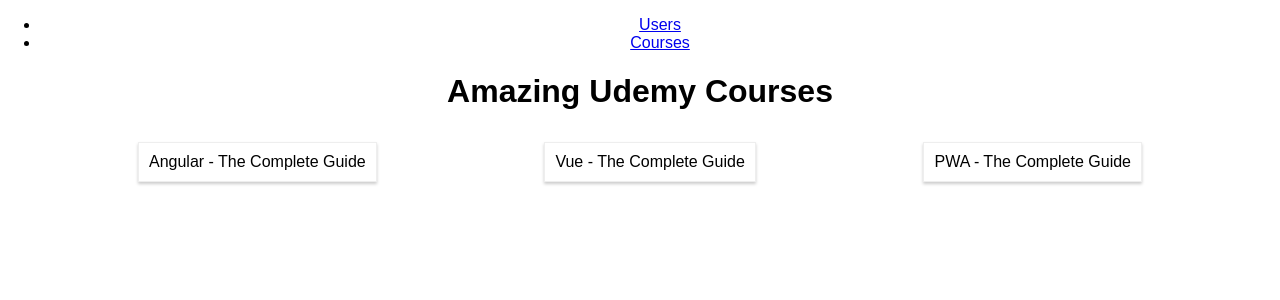
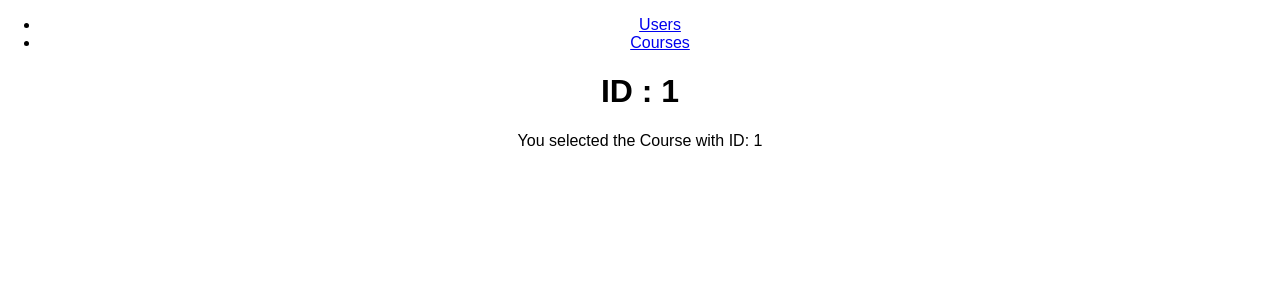
Before and after one commit to InclinedScorpio/react-routing-assignment, a React (Create React App) app: page /courses/1 in a window 1280 px wide. Shown: the top 300 px of the page. Built offline with nearby package versions, Linux system fonts and the light colour scheme.

Commit message:
Pass the course ID to the Course page and output it there

```diff
--- a/src/App.js
+++ b/src/App.js
@@ -1,8 +1,9 @@
 import React, { Component } from "react";
-import { Route, NavLink } from "react-router-dom";
+import { Route, NavLink, Switch } from "react-router-dom";
 
 import Courses from "./containers/Courses/Courses";
 import Users from "./containers/Users/Users";
+import Course from "./containers/Course/Course";
 
 class App extends Component {
 	render() {
@@ -26,8 +27,11 @@
 					</li>
 				</ul>
 
-				<Route path="/users" component={Users} />
-				<Route path="/courses" component={Courses} />
+				<Switch>
+					<Route path="/users" component={Users} />
+					<Route path="/courses" exact component={Courses} />
+					<Route path="/courses/:id" component={Course} />
+				</Switch>
 
 				{/* <ol style={{textAlign: 'left'}}>y
 
--- a/src/containers/Course/Course.js
+++ b/src/containers/Course/Course.js
@@ -1,14 +1,31 @@
-import React, { Component } from 'react';
+import React, { Component } from "react";
 
 class Course extends Component {
-    render () {
-        return (
-            <div>
-                <h1>_COURSE_TITLE_</h1>
-                <p>You selected the Course with ID: _ID_</p>
-            </div>
-        );
-    }
+	state = {
+		id: null
+	};
+
+	componentDidMount() {
+		console.log("Props received::", this.props);
+		this.setState({
+			id: this.props.match.params.id
+		});
+	}
+
+	render() {
+		return (
+			<div>
+				{this.state.id ? (
+					<div>
+						<h1>ID : {this.state.id}</h1>
+						<p>You selected the Course with ID: {this.state.id}</p>
+					</div>
+				) : (
+					<p>Loading</p>
+				)}
+			</div>
+		);
+	}
 }
 
 export default Course;
--- a/src/containers/Courses/Courses.js
+++ b/src/containers/Courses/Courses.js
@@ -1,26 +1,37 @@
-import React, { Component } from 'react';
+import React, { Component } from "react";
+import { Route } from "react-router-dom";
 
-import './Courses.css';
+import "./Courses.css";
 
 class Courses extends Component {
 	state = {
 		courses: [
-            { id: 1, title: 'Angular - The Complete Guide' },
-            { id: 2, title: 'Vue - The Complete Guide' },
-            { id: 3, title: 'PWA - The Complete Guide' }
+			{ id: 1, title: "Angular - The Complete Guide" },
+			{ id: 2, title: "Vue - The Complete Guide" },
+			{ id: 3, title: "PWA - The Complete Guide" }
 		]
-    }
+	};
 
-    render () {
+	handleCourseClick = id => {
+		this.props.history.push("/courses/" + id);
+	};
+
+	render() {
 		return (
 			<div>
 				<h1>Amazing Udemy Courses</h1>
 				<section className="Courses">
-                    {
-                        this.state.courses.map( course => {
-                            return <article className="Course" key={course.id}>{course.title}</article>;
-                        } )
-                    }
+					{this.state.courses.map(course => {
+						return (
+							<article
+								className="Course"
+								key={course.id}
+								onClick={() => this.handleCourseClick(course.id)}
+							>
+								{course.title}
+							</article>
+						);
+					})}
 				</section>
 			</div>
 		);
```
Lines whose indentation alone changed are shown as unchanged.
